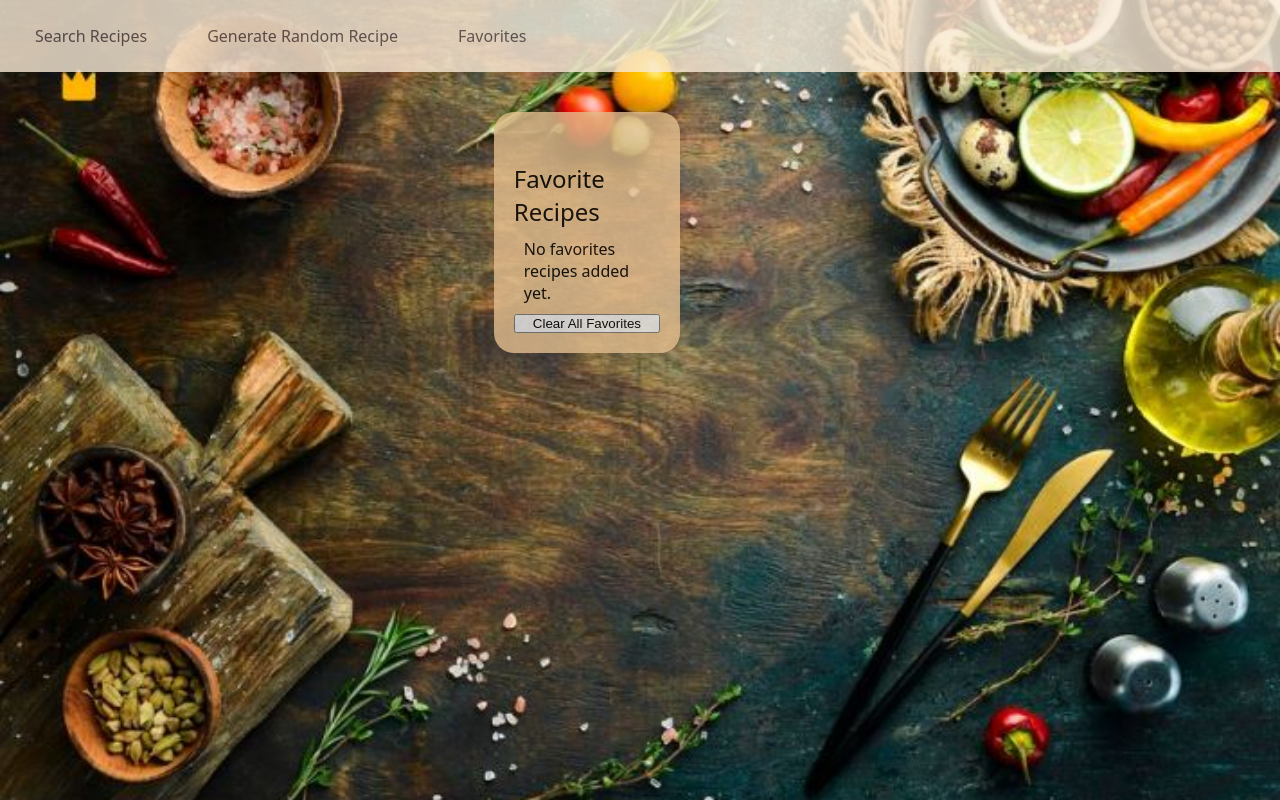
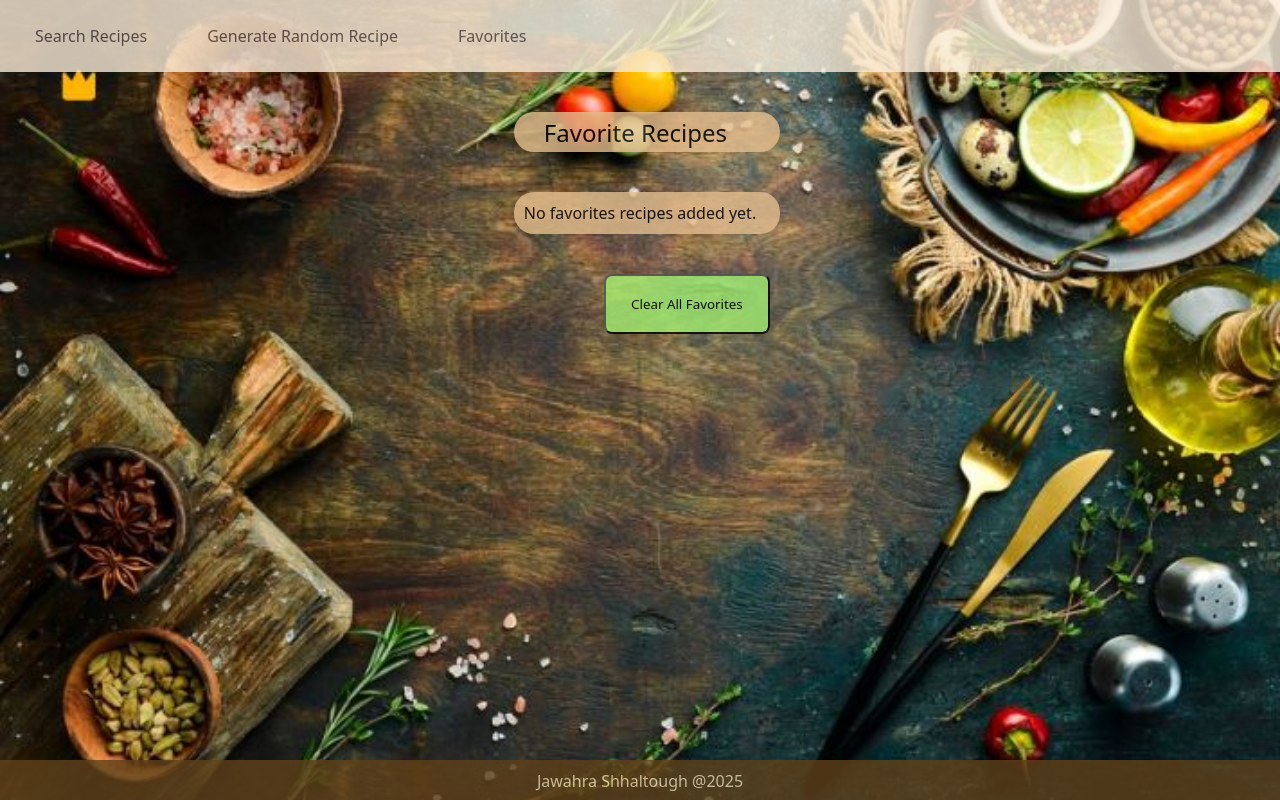
Before and after one commit to JawharaYahya/Flaver-Table, a website: page public/favorites.html in a window 1280 px wide. Drawn offline with Linux system fonts and the light colour scheme; a web font is replaced by a local one.

Commit message:
update css

```diff
--- a/public/css/style.css
+++ b/public/css/style.css
@@ -6,6 +6,7 @@
   box-sizing: border-box;
 
 }
+
 
 body {
     justify-items: center;
@@ -70,7 +71,7 @@ li{
 
 }
 #ingrediants-input{
-  width:42%;
+  width:50%;
   height: 40px;
   border-radius: 12px;
   padding: 8px;
@@ -80,18 +81,38 @@ li{
 background-color: rgb(164, 240, 114);
  font-family: "Tagesschrift", system-ui;
   font-weight: 400;
-  width: 60%;
-  height: 75px;
+  width: 50%;
+  height: 60px;
   border-radius: 8px;
-  margin-bottom: 5px;
+  margin-bottom: 10px;
+  margin-left: 10px;
 }
-.searchbtn{
-  background-color: bisque;
+#searchbtn{
+   height: 60px;
+   color: brown;
+}
+
+#getRandomBtn{
+  background-color: rgb(164, 240, 114);
+  border-radius: 12px;
  font-family: "Tagesschrift", system-ui;
   font-weight: 400;
+margin-bottom:15px ;
+
+height: 50px;
+padding:15px 15px 15px 20px;
+margin-top:15px ;
 }
-
-
+#removeRecipes{
+background-color: rgb(164, 240, 114);
+ font-family: "Tagesschrift", system-ui;
+  font-weight: 400;
+  width: 50%;
+  height: 60px;
+  border-radius: 8px;
+  margin-bottom: 10px;
+  margin-left: 130px;
+}
 
 .displaySection{
    display: flex;
@@ -102,11 +123,60 @@ background-color: rgb(164, 240, 114);
 font-family: "Tagesschrift", system-ui;
   font-weight: 400;
   width: 50%;
-  margin-bottom: 10px;
   padding: 20px;
   margin: 40px;
+   margin-bottom: 15px;
+}
+.displaySectionFav h2{
+  display: flex;
+  justify-content: center;
+ flex-direction: column;
+ background-color: rgb(228, 191, 143);
+ border-radius: 20px;
+font-family: "Tagesschrift", system-ui;
+  font-weight: 400;
+  width: 80%;
+  height: 40px;
+   margin: 40px;
+   padding-left: 30px;
 }
 
-li {
-display: inline-block;
+#favoriteList{
+  display: flex;
+  justify-content: center;
+ flex-direction: column;
+ background-color: rgb(228, 191, 143);
+ border-radius: 20px;
+font-family: "Tagesschrift", system-ui;
+  font-weight: 400;
+  width: 80%;
+   margin: 40px;
 }
+#randomRecipeContainer{
+   display: flex;
+  justify-content: center;
+ flex-direction: column;
+ background-color: rgb(228, 191, 143);
+ border-radius: 20px;
+font-family: "Tagesschrift", system-ui;
+  font-weight: 400;
+  width: 60%;
+  margin: 40px;
+  padding: 10px 10px 0px 15px;
+}
+
+footer{
+  font-family: "Tagesschrift", system-ui;
+  font-weight: 400;
+  background-color: rgb(95, 66, 27);
+  width: 100%;
+  height: 40px;
+    position: fixed;
+    left: 0;
+    bottom: 0;
+    margin-top: 20px;
+     padding: 10px;
+    text-align: center;
+    color: wheat;
+
+}
--- a/public/favorites.html
+++ b/public/favorites.html
@@ -16,12 +16,14 @@
      </nav>
 
      <main>
-      <section  id="Favorite-section"  class="displaySection">
+      <section  id="Favorite-section"  class="displaySectionFav">
         <h2>Favorite Recipes</h2>
         <ul id="favoriteList"></ul>
         <button id="removeRecipes">Clear All Favorites</button>
      </section>
     </main>
+        <footer>Jawahra Shhaltough @2025</footer>
+
     <script src="js/app.js"></script>
 </body>
 </html>
```
Also changed, not shown: public/index.html (+2 -0 lines), public/random.html (+5 -10 lines).
